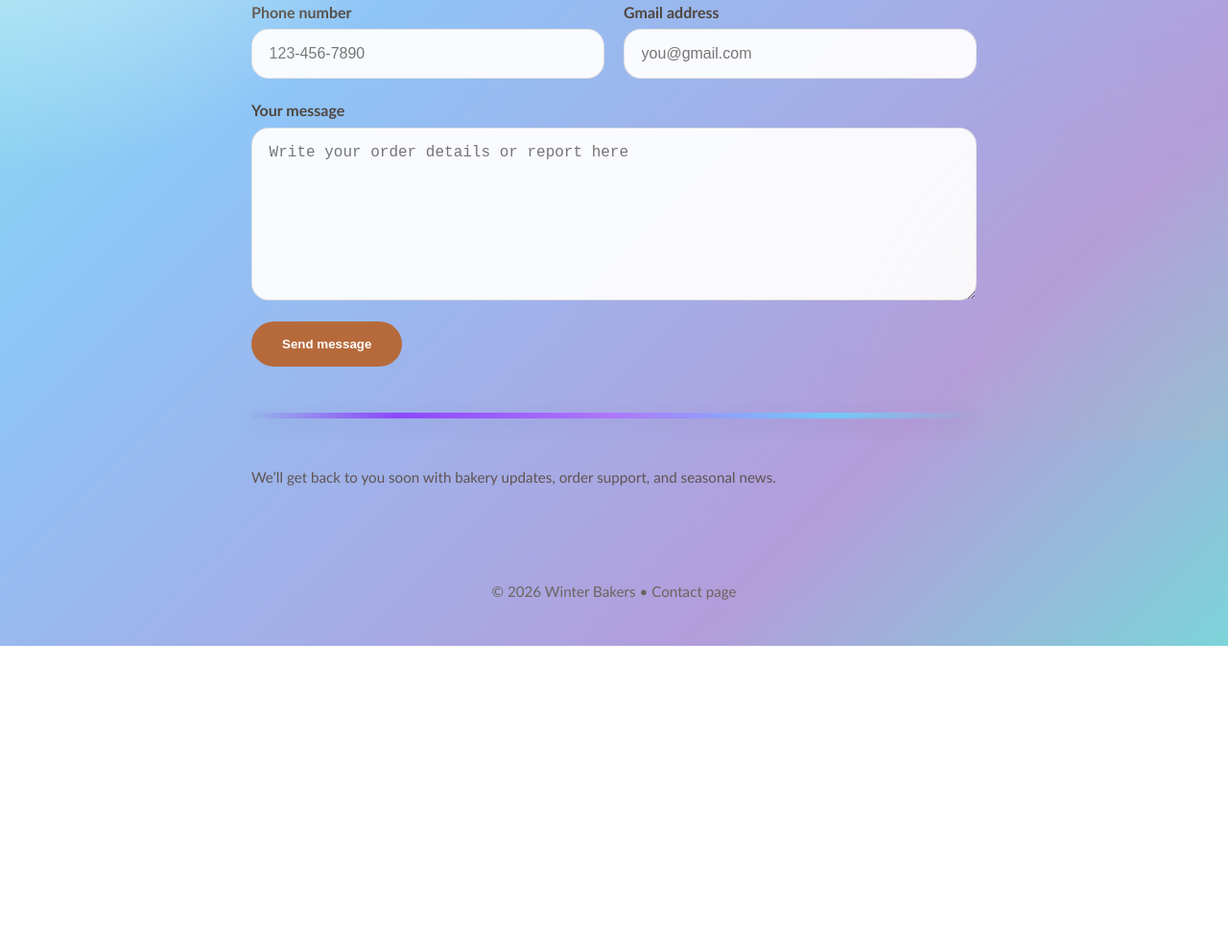
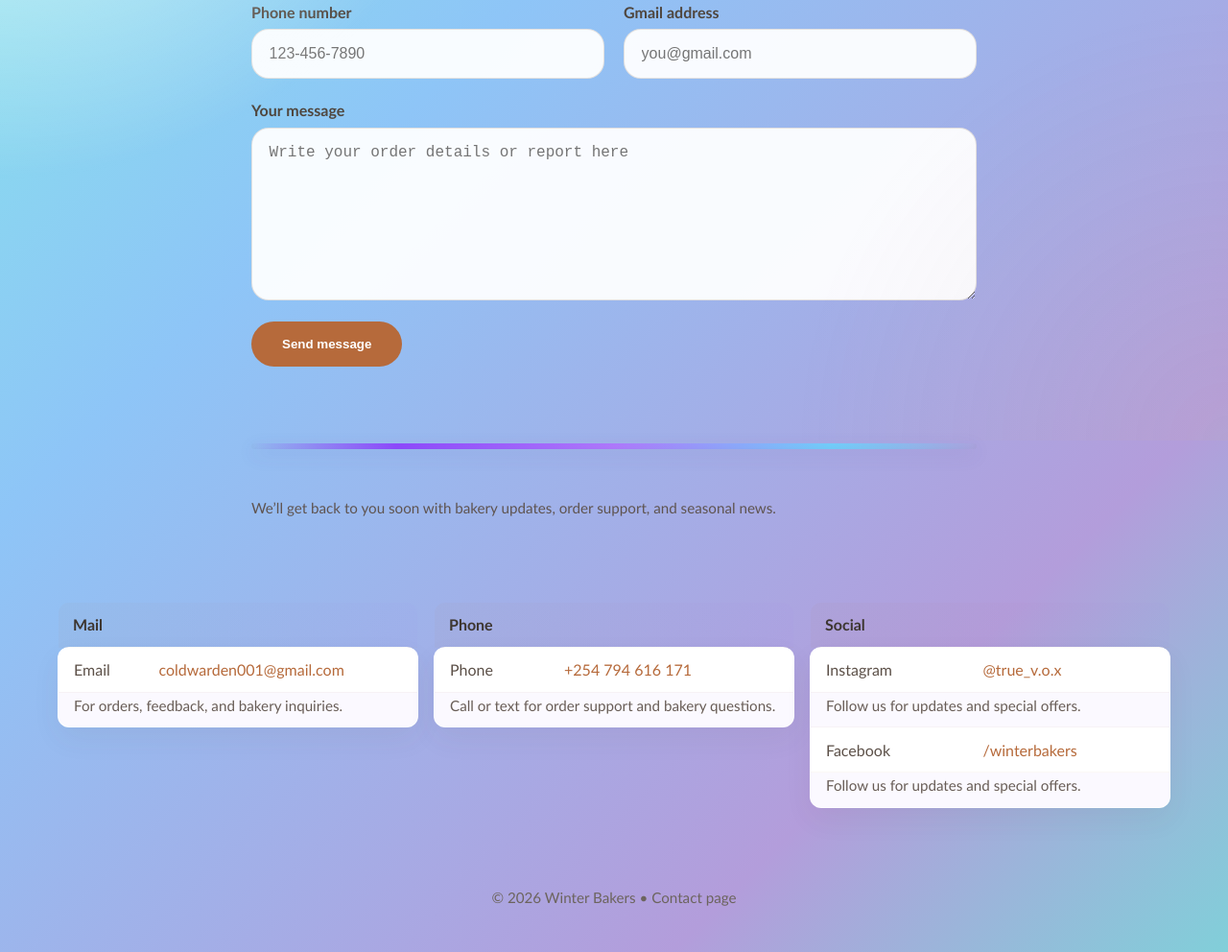
Before and after one commit to wintervox/Winter-bakers, a plain HTML site: page contact.html in a window 1280 px wide. Shown: the part 341-1333 px from the top of the page at 96% size. Before the commit the page ends 1014 px from the top, so only its background shows below. Drawn offline with Linux system fonts and the light colour scheme.

Commit message:
Update contact.html

```diff
--- a/contact.html
+++ b/contact.html
@@ -26,7 +26,7 @@
     <h1>Contact Us</h1>
     <p>Send your phone number, Gmail address, and message so we can help with orders, feedback, or bakery requests.</p>
 
-    <form class="contact-form" action="#" method="post">
+    <form id="contactForm" class="contact-form" action="#" method="post">
       <div class="form-row">
         <label>
           Phone number
@@ -46,13 +46,83 @@
       <button type="submit">Send message</button>
     </form>
 
+    <p id="successMessage" class="contact-success-message" aria-live="polite"></p>
+
       <hr class="section-sep">
 
     <p class="contact-note">We’ll get back to you soon with bakery updates, order support, and seasonal news.</p>
   </main>
 
+  <section class="contact-info">
+    <div class="contact-info-grid">
+      <table class="contact-table" aria-describedby="mail-caption">
+        <caption id="mail-caption">Mail</caption>
+        <tbody>
+          <tr>
+            <td>Email</td>
+            <td><a href="mailto:coldwarden001@gmail.com">coldwarden001@gmail.com</a></td>
+          </tr>
+          <tr class="contact-table-note-row">
+            <td colspan="2"><p class="contact-table-note">For orders, feedback, and bakery inquiries.</p></td>
+          </tr>
+        </tbody>
+      </table>
+
+      <table class="contact-table" aria-describedby="phone-caption">
+        <caption id="phone-caption">Phone</caption>
+        <tbody>
+          <tr>
+            <td>Phone</td>
+            <td><a href="tel:+254794616171">+254 794 616 171</a></td>
+          </tr>
+          <tr class="contact-table-note-row">
+            <td colspan="2"><p class="contact-table-note">Call or text for order support and bakery questions.</p></td>
+          </tr>
+        </tbody>
+      </table>
+
+      <table class="contact-table" aria-describedby="social-caption">
+        <caption id="social-caption">Social</caption>
+        <tbody>
+          <tr>
+            <td>Instagram</td>
+            <td><a href="https://instagram.com/true_v.o.x" target="_blank" rel="noopener">@true_v.o.x</a></td>
+          </tr>
+          <tr class="contact-table-note-row">
+            <td colspan="2"><p class="contact-table-note">Follow us for updates and special offers.</p></td>
+          </tr>
+          <tr>
+            <td>Facebook</td>
+            <td><a href="https://facebook.com/winterbakers" target="_blank" rel="noopener">/winterbakers</a></td>
+          </tr>
+          <tr class="contact-table-note-row">
+            <td colspan="2"><p class="contact-table-note">Follow us for updates and special offers.</p></td>
+          </tr>
+        </tbody>
+      </table>
+    </div>
+  </section>
+
   <footer class="site-footer">
     <p>© 2026 Winter Bakers • Contact page</p>
   </footer>
+
+  <script>
+    document.addEventListener('DOMContentLoaded', function () {
+      const form = document.getElementById('contactForm');
+      const successMessage = document.getElementById('successMessage');
+
+      form.addEventListener('submit', function (event) {
+        event.preventDefault();
+
+        successMessage.textContent = 'Report successfully sent. The owners will get back to you shortly.';
+        successMessage.classList.add('visible');
+
+        setTimeout(function () {
+          window.location.href = 'index.html';
+        }, 2500);
+      });
+    });
+  </script>
 </body>
 </html>
```
